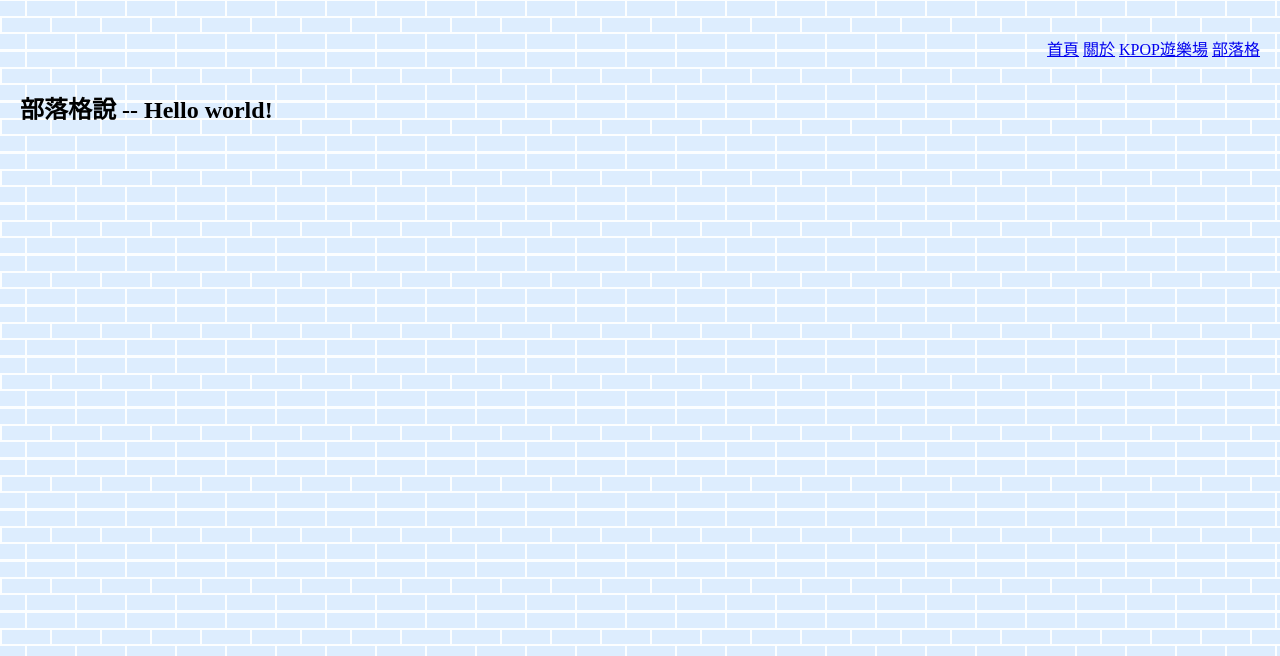
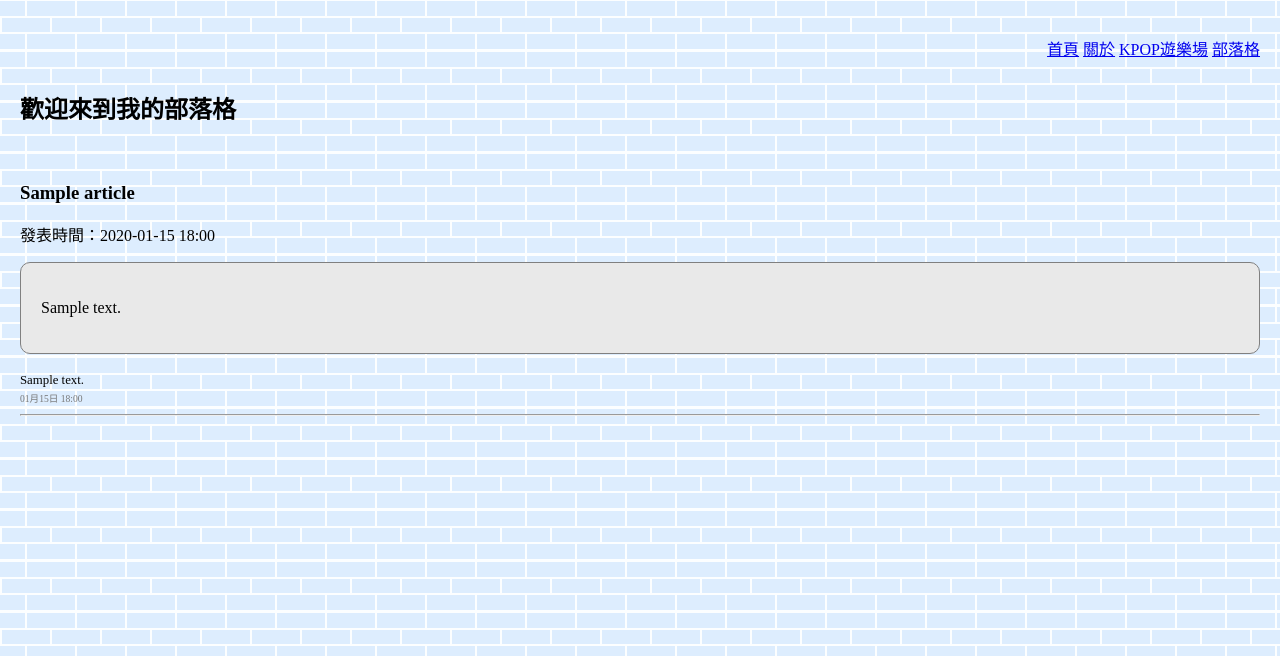
Before and after one commit to connectshark/blog, a Django app: page /article/ in a window 1280 px wide. Shown: the top 656 px of the page. Run offline with Django 3.2, Linux system fonts and the light colour scheme; tables that the repository leaves empty hold one stand-in row (values such as "Sample post").

Commit message:
Chapter 8 finished

```diff
--- /dev/null
+++ b/blog/article/static/article/css/article.css
@@ -0,0 +1,18 @@
+.articleContent {
+  padding: 20px;
+  background-color: #e9e9e9;
+  border: thin solid gray;
+  border-radius: 10px;
+}
+.commentDiv {
+  margin-top: 1em;
+}
+
+.comment {
+  font-size: 0.8em;
+}
+
+.commentTime {
+  font-size: 0.6em;
+  color: #777777;
+}
--- a/blog/article/templates/article/article.html
+++ b/blog/article/templates/article/article.html
@@ -5,9 +5,24 @@
 <title>部落格</title>
 <meta charset="utf-8">
 <link rel="stylesheet" href="{% static 'main/css/main.css' %}">
+<link rel="stylesheet" href="{% static 'article/css/article.css' %}">
 </head>
 <body>
 {% include 'main/menu.html' %}
-<h2>部落格說 -- Hello world!</h2>
+<h2>歡迎來到我的部落格</h2>
+<br>
+{% for article, comments in articles.items %}
+  <h3>{{ article.title }}</h3>
+  <p>發表時間：{{ article.pubDateTime|date:'Y-m-d H:i' }}</p>
+  <div class="articleContent">{{ article.content|linebreaks|truncatechars_html:30 }}</div>
+  {% for comment in comments %}
+    <div class="commentDiv">
+      <span class="comment">{{ comment.content }}</span>
+      <br>
+      <span class="commentTime">{{ comment.pubDateTime|date:'m月d日 H:i' }}</span>
+    </div>
+  {% endfor %}
+  <hr>
+{% endfor %}
 </body>
 </html>
--- a/blog/article/views.py
+++ b/blog/article/views.py
@@ -1,8 +1,14 @@
 from django.shortcuts import render
 
-# Create your views here.
+from article.models import Article,Comment
+
+
 def article(request):
     '''
     Render the article page
     '''
-    return render(request, 'article/article.html')
+    articles = {}
+    for article in Article.objects.all():
+        articles.update({article:Comment.objects.filter(article=article)})
+    context = {'articles':articles}
+    return render(request, 'article/article.html', context)
```
